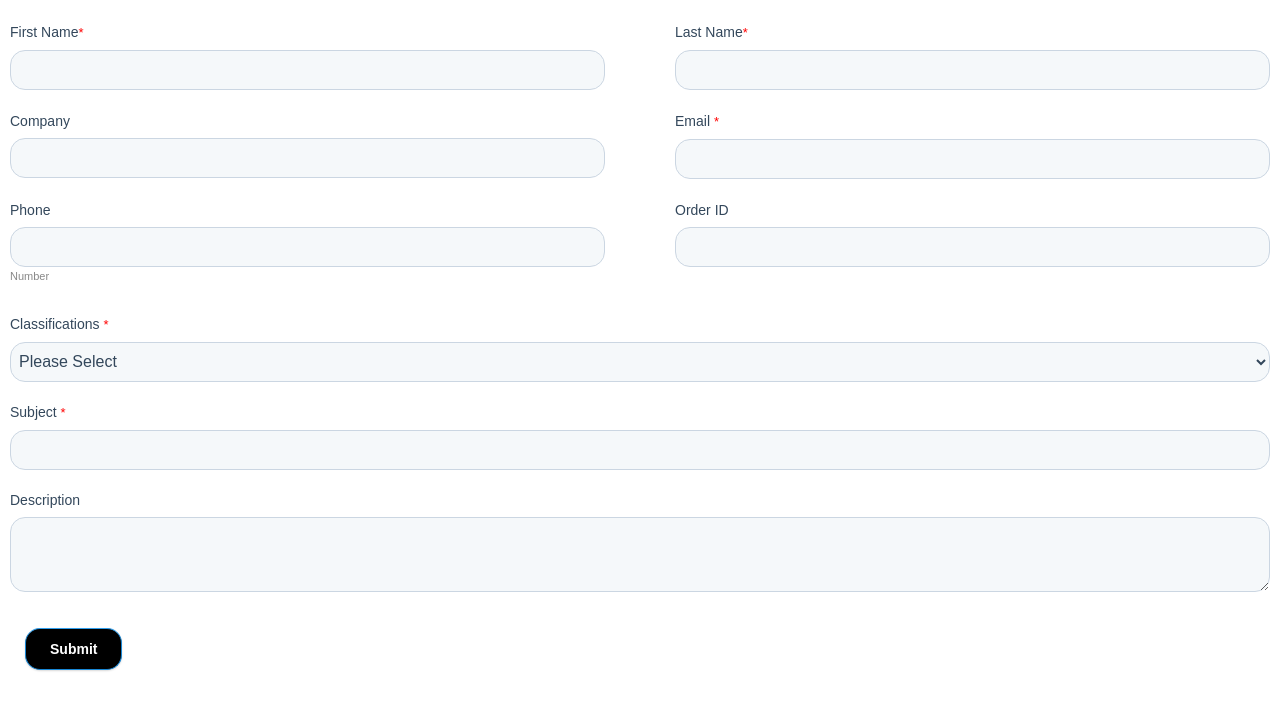
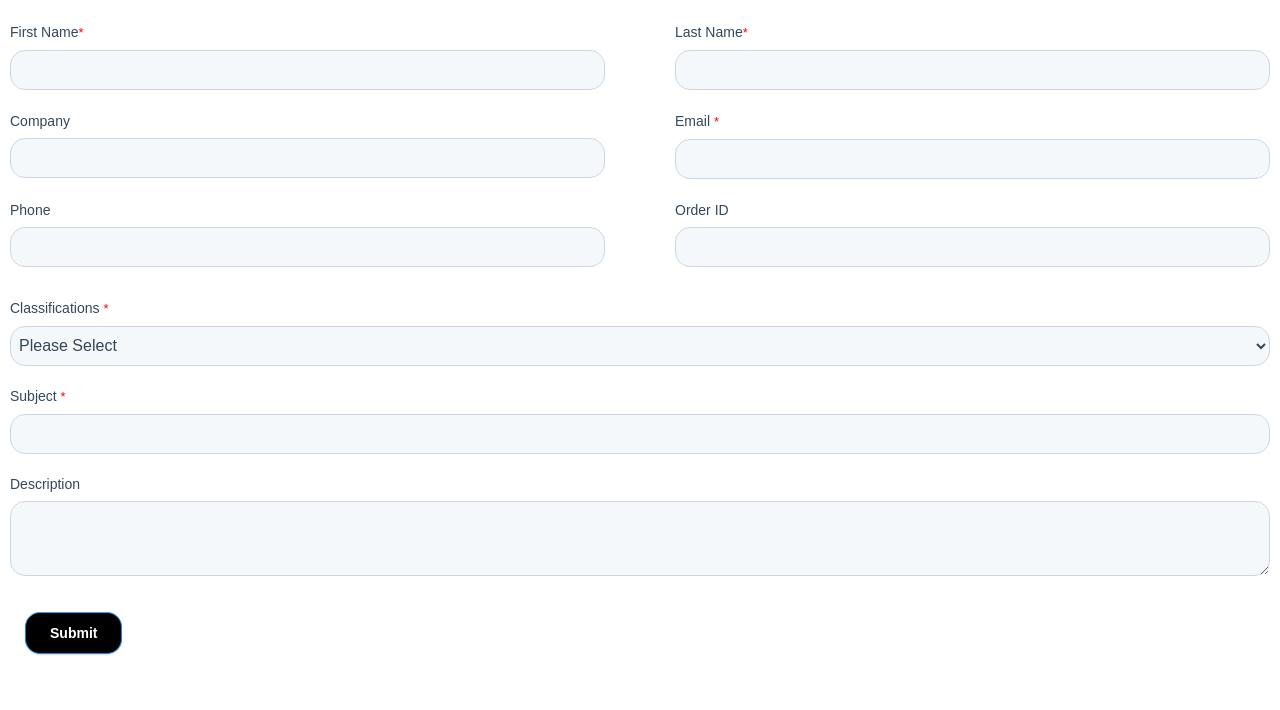
Before and after one commit to 3liGlobal/Staging-HookahShisha_Contact-Us_Form, a plain HTML site: page index.html in a window 1280 px wide. Drawn offline with nearby package versions, Linux system fonts and the light colour scheme.

Commit message:
Update index.html

```diff
--- a/index.html
+++ b/index.html
@@ -93,7 +93,7 @@
                                                 isCountryCodeEnabled=false fieldType="11"
                                                 id="international_PhoneNumber_countrycode" valType="number"
                                                 phoneFormatType="1" placeholder="" />
-                                            <label>Number</label> </span>
+                                            </span>
                                         <div class="zf-clearBoth"></div>
                                     </div>
                                     <p id="PhoneNumber_error" class="zf-errorMessage" style="display:none;">Invalid
```
